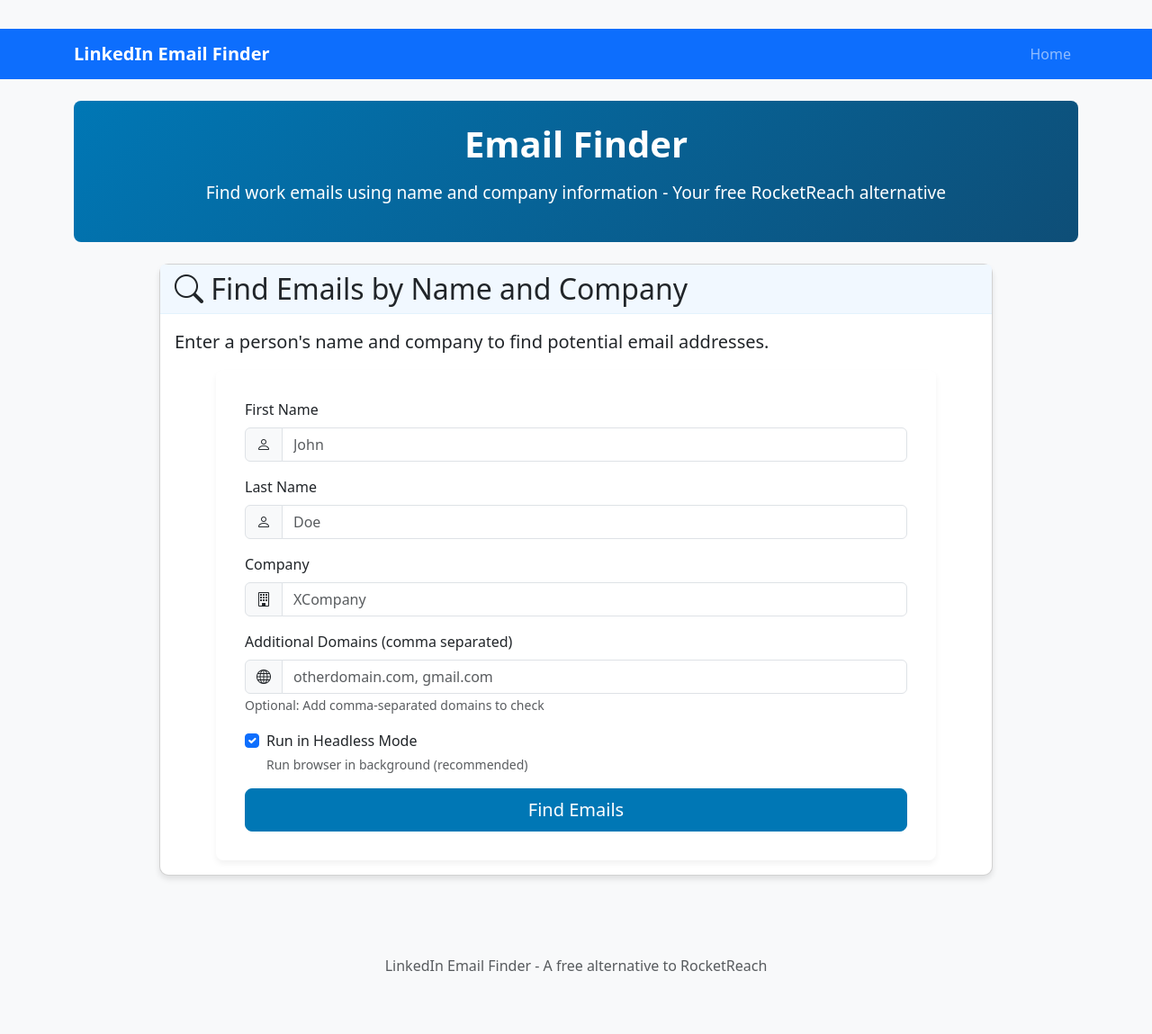
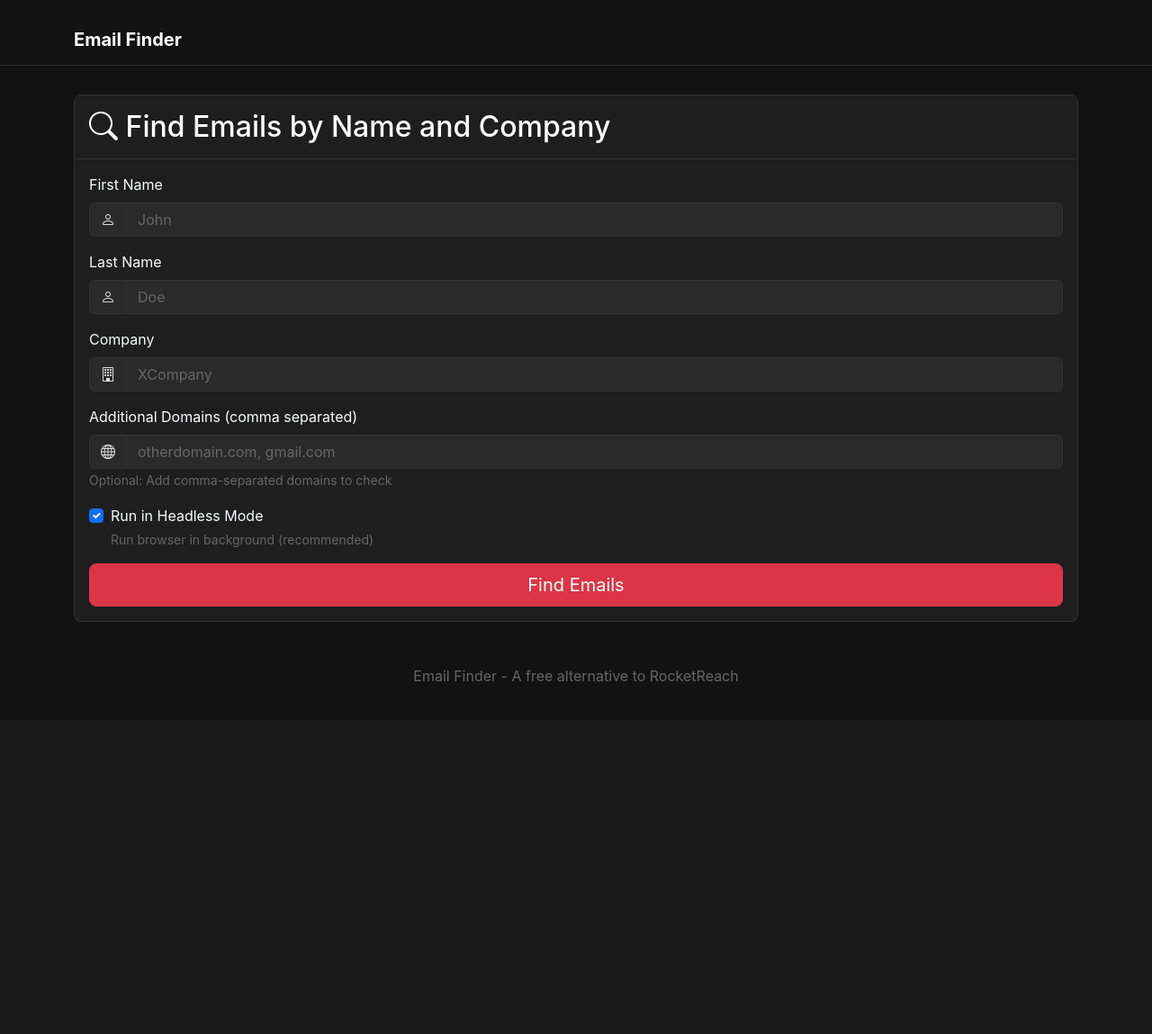
Before and after one commit to abdeliibrahim/bcon, a Flask app: page / in a window 1280 px wide. Shown: the whole page at 90% size. After the commit the page ends 757 px from the top, so only its background shows below. Run offline with Flask 3, Linux system fonts and the light colour scheme; some libraries are stand-ins or nearby versions.

Commit message:
Implement dark theme and rename app to BCON

```diff
--- a/app.py
+++ b/app.py
@@ -50,7 +50,7 @@
 
             if not profile_info:
                 flash('Could not process profile information. Please check the inputs and try again.', 'danger')
-                return render_template('index.html', form=form)
+                return render_template('index.html', form=form, theme='dark')
 
             # Find emails
             results = finder.find_emails(first_name, last_name, company, additional_domains)
@@ -60,7 +60,7 @@
         finally:
             finder.cleanup()
 
-    return render_template('index.html', form=form, results=results, profile_info=profile_info)
+    return render_template('index.html', form=form, results=results, profile_info=profile_info, theme='dark')
 
 @app.route('/api/find-emails', methods=['POST'])
 def api_find_emails():
--- a/static/css/main.css
+++ b/static/css/main.css
@@ -1,4 +1,4 @@
-/* Custom styles for LinkedIn Email Finder */
+/* Custom styles for Email Finder */
 
 .hero-section {
     background: linear-gradient(135deg, #0077B5 0%, #0e4e77 100%);
--- a/static/js/main.js
+++ b/static/js/main.js
@@ -1,92 +1,92 @@
-/**
- * LinkedIn Email Finder - Main JavaScript
- */
+// /**
+//  * Email Finder - Main JavaScript
+//  */
 
-document.addEventListener('DOMContentLoaded', function() {
-    // Form submission handling with loading indicator
-    const form = document.querySelector('form');
-    if (form) {
-        form.addEventListener('submit', function() {
-            showLoadingOverlay();
-        });
-    }
+// document.addEventListener('DOMContentLoaded', function() {
+//     // Form submission handling with loading indicator
+//     const form = document.querySelector('form');
+//     if (form) {
+//         form.addEventListener('submit', function() {
+//             showLoadingOverlay();
+//         });
+//     }
 
-    // Copy email to clipboard functionality
-    setupCopyEmailButtons();
-});
+//     // Copy email to clipboard functionality
+//     setupCopyEmailButtons();
+// });
 
-/**
- * Shows the loading overlay when form is submitted
- */
-function showLoadingOverlay() {
-    const overlay = document.createElement('div');
-    overlay.className = 'loading-overlay';
-    overlay.innerHTML = `
-        <div class="spinner-border text-primary spinner" role="status">
-            <span class="visually-hidden">Loading...</span>
-        </div>
-    `;
-    document.body.appendChild(overlay);
-}
+// /**
+//  * Shows the loading overlay when form is submitted
+//  */
+// function showLoadingOverlay() {
+//     const overlay = document.createElement('div');
+//     overlay.className = 'loading-overlay';
+//     overlay.innerHTML = `
+//         <div class="spinner-border text-primary spinner" role="status">
+//             <span class="visually-hidden">Loading...</span>
+//         </div>
+//     `;
+//     document.body.appendChild(overlay);
+// }
 
-/**
- * Sets up the copy to clipboard functionality for email addresses
- */
-function setupCopyEmailButtons() {
-    const copyButtons = document.querySelectorAll('.copy-email');
+// /**
+//  * Sets up the copy to clipboard functionality for email addresses
+//  */
+// function setupCopyEmailButtons() {
+//     const copyButtons = document.querySelectorAll('.copy-email');
 
-    copyButtons.forEach(button => {
-        button.addEventListener('click', function() {
-            const email = this.getAttribute('data-email');
+//     copyButtons.forEach(button => {
+//         button.addEventListener('click', function() {
+//             const email = this.getAttribute('data-email');
 
-            navigator.clipboard.writeText(email).then(() => {
-                // Change button text temporarily
-                const originalText = this.innerHTML;
-                this.innerHTML = '<i class="bi bi-check-lg"></i> Copied!';
+//             navigator.clipboard.writeText(email).then(() => {
+//                 // Change button text temporarily
+//                 const originalText = this.innerHTML;
+//                 this.innerHTML = '<i class="bi bi-check-lg"></i> Copied!';
 
-                setTimeout(() => {
-                    this.innerHTML = originalText;
-                }, 2000);
-            }).catch(err => {
-                console.error('Could not copy text: ', err);
-                alert('Failed to copy email. Please try again.');
-            });
-        });
-    });
-}
+//                 setTimeout(() => {
+//                     this.innerHTML = originalText;
+//                 }, 2000);
+//             }).catch(err => {
+//                 console.error('Could not copy text: ', err);
+//                 alert('Failed to copy email. Please try again.');
+//             });
+//         });
+//     });
+// }
 
-/**
- * Validates a LinkedIn URL
- */
-function validateLinkedInUrl(url) {
-    const regex = /^(https?:\/\/)?(www\.)?linkedin\.com\/in\/[\w\-\_\%]+\/?$/;
-    return regex.test(url);
-}
+// /**
+//  * Validates a LinkedIn URL
+//  */
+// function validateLinkedInUrl(url) {
+//     const regex = /^(https?:\/\/)?(www\.)?linkedin\.com\/in\/[\w\-\_\%]+\/?$/;
+//     return regex.test(url);
+// }
 
-// Add event listener to validate LinkedIn URL on input
-document.addEventListener('DOMContentLoaded', function() {
-    const linkedInUrlInput = document.getElementById('linkedin_url');
-    const submitButton = document.querySelector('button[type="submit"]');
+// // Add event listener to validate LinkedIn URL on input
+// document.addEventListener('DOMContentLoaded', function() {
+//     const linkedInUrlInput = document.getElementById('linkedin_url');
+//     const submitButton = document.querySelector('button[type="submit"]');
 
-    if (linkedInUrlInput && submitButton) {
-        linkedInUrlInput.addEventListener('input', function() {
-            const url = this.value.trim();
-            if (url && !validateLinkedInUrl(url)) {
-                this.classList.add('is-invalid');
-                if (!this.nextElementSibling || !this.nextElementSibling.classList.contains('invalid-feedback')) {
-                    const feedback = document.createElement('div');
-                    feedback.className = 'invalid-feedback';
-                    feedback.textContent = 'Please enter a valid LinkedIn profile URL';
-                    this.parentNode.insertBefore(feedback, this.nextSibling);
-                }
-                submitButton.disabled = true;
-            } else {
-                this.classList.remove('is-invalid');
-                if (this.nextElementSibling && this.nextElementSibling.classList.contains('invalid-feedback')) {
-                    this.nextElementSibling.remove();
-                }
-                submitButton.disabled = false;
-            }
-        });
-    }
-});
+//     if (linkedInUrlInput && submitButton) {
+//         linkedInUrlInput.addEventListener('input', function() {
+//             const url = this.value.trim();
+//             if (url && !validateLinkedInUrl(url)) {
+//                 this.classList.add('is-invalid');
+//                 if (!this.nextElementSibling || !this.nextElementSibling.classList.contains('invalid-feedback')) {
+//                     const feedback = document.createElement('div');
+//                     feedback.className = 'invalid-feedback';
+//                     feedback.textContent = 'Please enter a valid LinkedIn profile URL';
+//                     this.parentNode.insertBefore(feedback, this.nextSibling);
+//                 }
+//                 submitButton.disabled = true;
+//             } else {
+//                 this.classList.remove('is-invalid');
+//                 if (this.nextElementSibling && this.nextElementSibling.classList.contains('invalid-feedback')) {
+//                     this.nextElementSibling.remove();
+//                 }
+//                 submitButton.disabled = false;
+//             }
+//         });
+//     }
+// });
--- a/templates/base.html
+++ b/templates/base.html
@@ -3,67 +3,135 @@
 <head>
     <meta charset="UTF-8">
     <meta name="viewport" content="width=device-width, initial-scale=1.0">
-    <title>{% block title %}LinkedIn Email Finder{% endblock %}</title>
+    <title>{% block title %}Email Finder{% endblock %}</title>
     <link href="https://cdn.jsdelivr.net/npm/bootstrap@5.3.0-alpha1/dist/css/bootstrap.min.css" rel="stylesheet">
     <link rel="stylesheet" href="https://cdn.jsdelivr.net/npm/bootstrap-icons@1.10.0/font/bootstrap-icons.css">
-    <link rel="stylesheet" href="{{ url_for('static', filename='css/main.css') }}">
     <style>
+        :root {
+            --dark-red: #ffffff;
+            --dark-bg: #121212;
+            --card-bg: #1e1e1e;
+            --text-color: #e0e0e0;
+            --border-color: #333;
+        }
+
         body {
-            padding-top: 2rem;
-            padding-bottom: 2rem;
-            background-color: #f8f9fa;
+            background-color: var(--dark-bg);
+            color: var(--text-color);
+            font-family: -apple-system, BlinkMacSystemFont, "Segoe UI", Roboto, Helvetica, Arial, sans-serif;
+            padding-top: 1rem;
         }
-        .card {
-            border-radius: 10px;
-            box-shadow: 0 4px 6px rgba(0, 0, 0, 0.1);
+
+        .navbar {
+            background-color: var(--dark-bg);
+            border-bottom: 1px solid var(--border-color);
+            margin-bottom: 2rem;
         }
-        .card-header {
-            background-color: #f1f8ff;
-            border-bottom: 1px solid #e3f2fd;
-        }
-        .email-card {
-            transition: transform 0.2s;
-        }
-        .email-card:hover {
-            transform: translateY(-5px);
-        }
-        .confidence-high {
-            color: #28a745;
-        }
-        .confidence-medium {
-            color: #ffc107;
-        }
-        .confidence-low {
-            color: #dc3545;
-        }
+
         .navbar-brand {
+            color: var(--dark-red);
             font-weight: bold;
         }
-        .form-container {
-            max-width: 800px;
-            margin: 0 auto;
+
+        .navbar-brand:hover {
+            color: var(--dark-red);
+        }
+
+        .card {
+            background-color: var(--card-bg);
+            border: 1px solid var(--border-color);
+            border-radius: 8px;
+            margin-bottom: 1.5rem;
+        }
+
+        .card-header {
+            background-color: var(--card-bg);
+            border-bottom: 1px solid var(--border-color);
+            padding: 1rem;
+        }
+
+        .card-title {
+            color: var(--dark-red);
+            margin-bottom: 0;
+        }
+
+        .form-control {
+            background-color: #2a2a2a;
+            border: 1px solid var(--border-color);
+            color: var(--text-color);
+        }
+
+        .form-control::placeholder {
+            color: #666;
+            opacity: 1;
+        }
+
+        .form-control:focus {
+            background-color: #2a2a2a;
+            border-color: var(--dark-red);
+            box-shadow: 0 0 0 0.25rem rgba(139, 0, 0, 0.25);
+            color: var(--text-color);
+        }
+
+        .input-group-text {
+            background-color: #2a2a2a;
+            border: 1px solid var(--border-color);
+            color: var(--text-color);
+        }
+
+        .btn-primary {
+            background-color: var(--dark-red);
+            border-color: var(--dark-red);
+        }
+
+        .btn-primary:hover, .btn-primary:focus {
+            background-color: #6d0000;
+            border-color: #6d0000;
+        }
+
+        .btn-outline-secondary {
+            color: var(--text-color);
+            border-color: #444;
+        }
+
+        .btn-outline-secondary:hover {
+            background-color: #333;
+            color: var(--text-color);
+        }
+
+        .text-danger {
+            color: var(--dark-red) !important;
+        }
+
+        .text-muted {
+            color: #666 !important;
+        }
+
+        .form-label {
+            color: var(--text-color);
+        }
+
+        .form-check-label {
+            color: var(--text-color);
+        }
+
+        footer {
+            color: #666;
+            margin-top: 2rem;
+            padding: 1rem 0;
+            text-align: center;
         }
     </style>
     {% block head %}{% endblock %}
 </head>
 <body>
-    <nav class="navbar navbar-expand-lg navbar-dark bg-primary">
+    <nav class="navbar navbar-dark">
         <div class="container">
-            <a class="navbar-brand" href="{{ url_for('index') }}">LinkedIn Email Finder</a>
-            <button class="navbar-toggler" type="button" data-bs-toggle="collapse" data-bs-target="#navbarNav">
-                <span class="navbar-toggler-icon"></span>
-            </button>
-            <div class="collapse navbar-collapse" id="navbarNav">
-                <ul class="navbar-nav ms-auto">
-                    <li class="nav-item">
-                        <a class="nav-link" href="{{ url_for('index') }}">Home</a>
-                    </li>
-                </ul>
-            </div>
+            <a class="navbar-brand" href="{{ url_for('index') }}">Email Finder</a>
         </div>
     </nav>
 
-    <div class="container mt-4">
+    <div class="container">
         {% with messages = get_flashed_messages(with_categories=true) %}
             {% if messages %}
                 {% for category, message in messages %}
@@ -78,14 +146,13 @@
         {% block content %}{% endblock %}
     </div>
 
-    <footer class="mt-5 py-3 text-center text-muted">
+    <footer>
         <div class="container">
-            <p>LinkedIn Email Finder - A free alternative to RocketReach</p>
+            <p>Email Finder - A free alternative to RocketReach</p>
         </div>
     </footer>
 
     <script src="https://cdn.jsdelivr.net/npm/bootstrap@5.3.0-alpha1/dist/js/bootstrap.bundle.min.js"></script>
-    <script src="{{ url_for('static', filename='js/main.js') }}"></script>
     {% block scripts %}{% endblock %}
 </body>
 </html>
--- a/templates/index.html
+++ b/templates/index.html
@@ -3,27 +3,16 @@
 {% block title %}Email Finder - Home{% endblock %}
 
 {% block content %}
-<div class="hero-section text-center p-4 mb-4">
-    <div class="container">
-        <h1 class="hero-title">Email Finder</h1>
-        <p class="hero-subtitle">Find work emails using name and company information - Your free RocketReach alternative</p>
-    </div>
-</div>
-
-<div class="row justify-content-center">
-    <div class="col-md-10">
-        <div class="card mb-4">
+<div class="card">
     <div class="card-header">
-                <h2 class="card-title mb-0"><i class="bi bi-search"></i> Find Emails by Name and Company</h2>
+        <h2 class="card-title text-danger"><i class="bi bi-search"></i> Find Emails by Name and Company</h2>
     </div>
     <div class="card-body">
-                <p class="lead">Enter a person's name and company to find potential email addresses.</p>
-
         <form method="POST" class="form-container">
             {{ form.csrf_token }}
 
             <div class="mb-3">
-                        {{ form.first_name.label(class="form-label") }}
+                {{ form.first_name.label(class="form-label text-light") }}
                 <div class="input-group">
                     <span class="input-group-text"><i class="bi bi-person"></i></span>
                     {{ form.first_name(class="form-control", placeholder="John") }}
@@ -38,7 +27,7 @@
             </div>
 
             <div class="mb-3">
-                        {{ form.last_name.label(class="form-label") }}
+                {{ form.last_name.label(class="form-label text-light") }}
                 <div class="input-group">
                     <span class="input-group-text"><i class="bi bi-person"></i></span>
                     {{ form.last_name(class="form-control", placeholder="Doe") }}
@@ -53,7 +42,7 @@
             </div>
 
             <div class="mb-3">
-                        {{ form.company.label(class="form-label") }}
+                {{ form.company.label(class="form-label text-light") }}
                 <div class="input-group">
                     <span class="input-group-text"><i class="bi bi-building"></i></span>
                     {{ form.company(class="form-control", placeholder="XCompany") }}
@@ -68,7 +57,7 @@
             </div>
 
             <div class="mb-3">
-                        {{ form.additional_domains.label(class="form-label") }}
+                {{ form.additional_domains.label(class="form-label text-light") }}
                 <div class="input-group">
                     <span class="input-group-text"><i class="bi bi-globe"></i></span>
                     {{ form.additional_domains(class="form-control", placeholder="otherdomain.com, gmail.com") }}
@@ -78,27 +67,24 @@
 
             <div class="mb-3 form-check">
                 {{ form.headless(class="form-check-input") }}
-                        {{ form.headless.label(class="form-check-label") }}
+                {{ form.headless.label(class="form-check-label text-light") }}
                 <small class="form-text text-muted d-block">Run browser in background (recommended)</small>
             </div>
 
             <div class="d-grid">
-                        {{ form.submit(class="btn btn-primary btn-lg") }}
+                {{ form.submit(class="btn btn-danger btn-lg") }}
             </div>
         </form>
     </div>
 </div>
 
 {% if profile_info %}
-        <div class="card mb-4 profile-card">
+<div class="card">
     <div class="card-header">
-                <h3 class="card-title mb-0"><i class="bi bi-person-circle"></i> Profile Information</h3>
+        <h3 class="card-title text-danger"><i class="bi bi-person-circle"></i> Profile Information</h3>
     </div>
     <div class="card-body">
-                <div class="row">
-                    <div class="col-md-12">
         <h4>{{ profile_info.get('name', 'Unknown') }}</h4>
-
         <div class="row mt-3">
             <div class="col-md-6">
                 <p><strong><i class="bi bi-building"></i> Company:</strong> {{ profile_info.get('company', 'Unknown') }}</p>
@@ -109,35 +95,33 @@
         </div>
     </div>
 </div>
-            </div>
-        </div>
 {% endif %}
 
 {% if results %}
 <div class="card">
     <div class="card-header">
-                <h3 class="card-title mb-0"><i class="bi bi-envelope"></i> Potential Email Addresses</h3>
+        <h3 class="card-title text-danger"><i class="bi bi-envelope"></i> Potential Email Addresses</h3>
     </div>
     <div class="card-body">
         {% if results|length > 0 %}
             <div class="row">
                 {% for email_info in results %}
                     <div class="col-md-6 mb-3">
-                                <div class="card email-card h-100">
+                        <div class="card">
                             <div class="card-body">
-                                        <div class="d-flex justify-content-between align-items-center">
-                                            <h5 class="card-title">{{ email_info.email }}</h5>
-                                            <button class="btn btn-sm btn-outline-primary copy-email" data-email="{{ email_info.email }}">
+                                <div class="d-flex justify-content-between align-items-center mb-2">
+                                    <h5 class="text-danger mb-0">{{ email_info.email }}</h5>
+                                    <button class="btn btn-sm btn-outline-secondary copy-email" data-email="{{ email_info.email }}">
                                         <i class="bi bi-clipboard"></i> Copy
                                     </button>
                                 </div>
-                                        <p class="card-text">
-                                            <span class="badge {% if email_info.confidence == 'High' %}bg-success{% elif email_info.confidence == 'Medium' %}bg-warning{% else %}bg-danger{% endif %} confidence-badge">
+                                <div>
+                                    <span class="badge {% if email_info.confidence == 'High' %}bg-success{% elif email_info.confidence == 'Medium' %}bg-warning text-dark{% else %}bg-danger{% endif %} confidence-badge">
                                         <i class="bi {% if email_info.confidence == 'High' %}bi-check-circle{% elif email_info.confidence == 'Medium' %}bi-exclamation-triangle{% else %}bi-x-circle{% endif %}"></i>
                                         {{ email_info.confidence }} Confidence
                                     </span>
-                                        </p>
-                                        <p class="card-text"><small class="text-muted"><i class="bi bi-info-circle"></i> Source: {{ email_info.source }}</small></p>
+                                    <small class="text-muted ms-2">Source: {{ email_info.source }}</small>
+                                </div>
                             </div>
                         </div>
                     </div>
@@ -151,21 +135,21 @@
     </div>
 </div>
 {% endif %}
-    </div>
-</div>
 {% endblock %}
 
 {% block scripts %}
 <script>
-    // Add any client-side scripts here
     document.addEventListener('DOMContentLoaded', function() {
-        // Example: Copy email to clipboard functionality could be added here
         const copyEmailButtons = document.querySelectorAll('.copy-email');
         copyEmailButtons.forEach(button => {
             button.addEventListener('click', function() {
                 const email = button.getAttribute('data-email');
                 navigator.clipboard.writeText(email).then(function() {
-                    console.log('Email copied to clipboard');
+                    const originalText = button.innerHTML;
+                    button.innerHTML = '<i class="bi bi-check"></i> Copied!';
+                    setTimeout(() => {
+                        button.innerHTML = originalText;
+                    }, 2000);
                 }, function(err) {
                     console.error('Could not copy email: ', err);
                 });
```
Also changed, not shown: README.md, 1 other file. Lines whose indentation alone changed are shown as unchanged.
